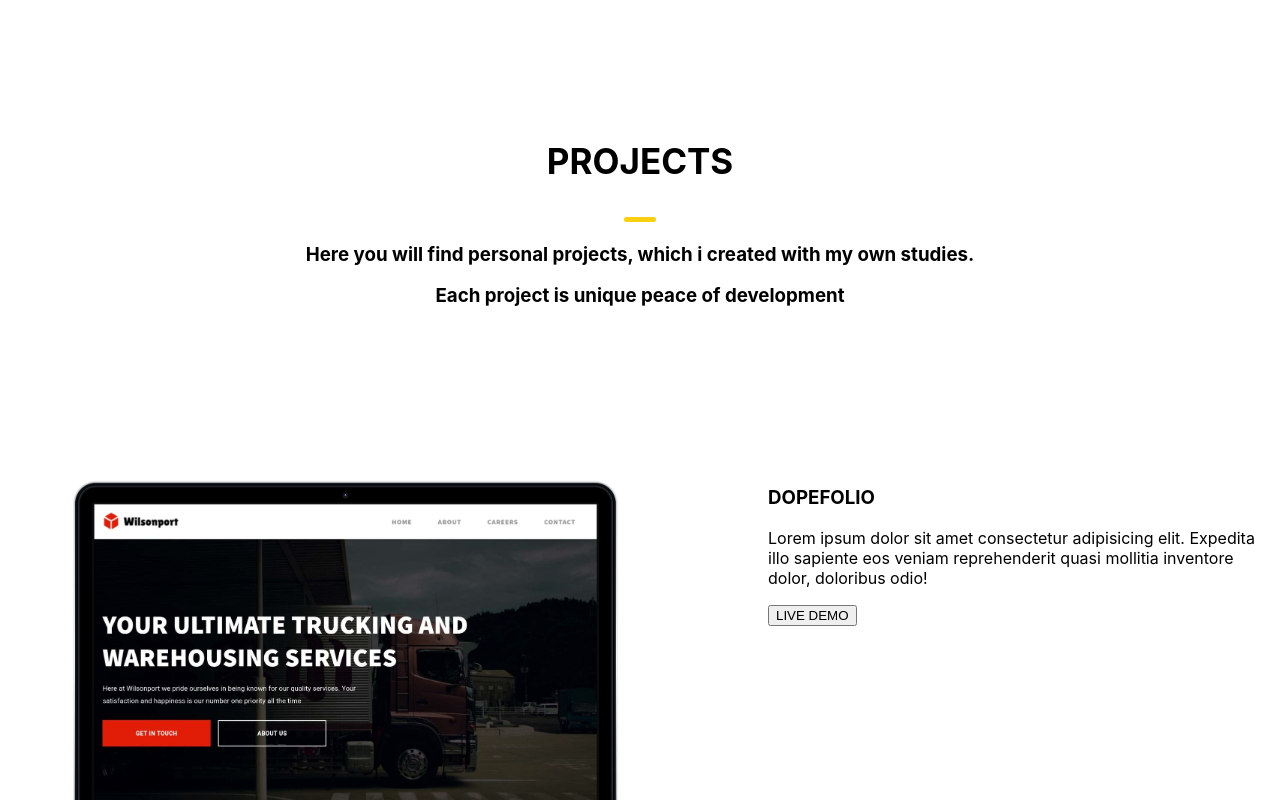
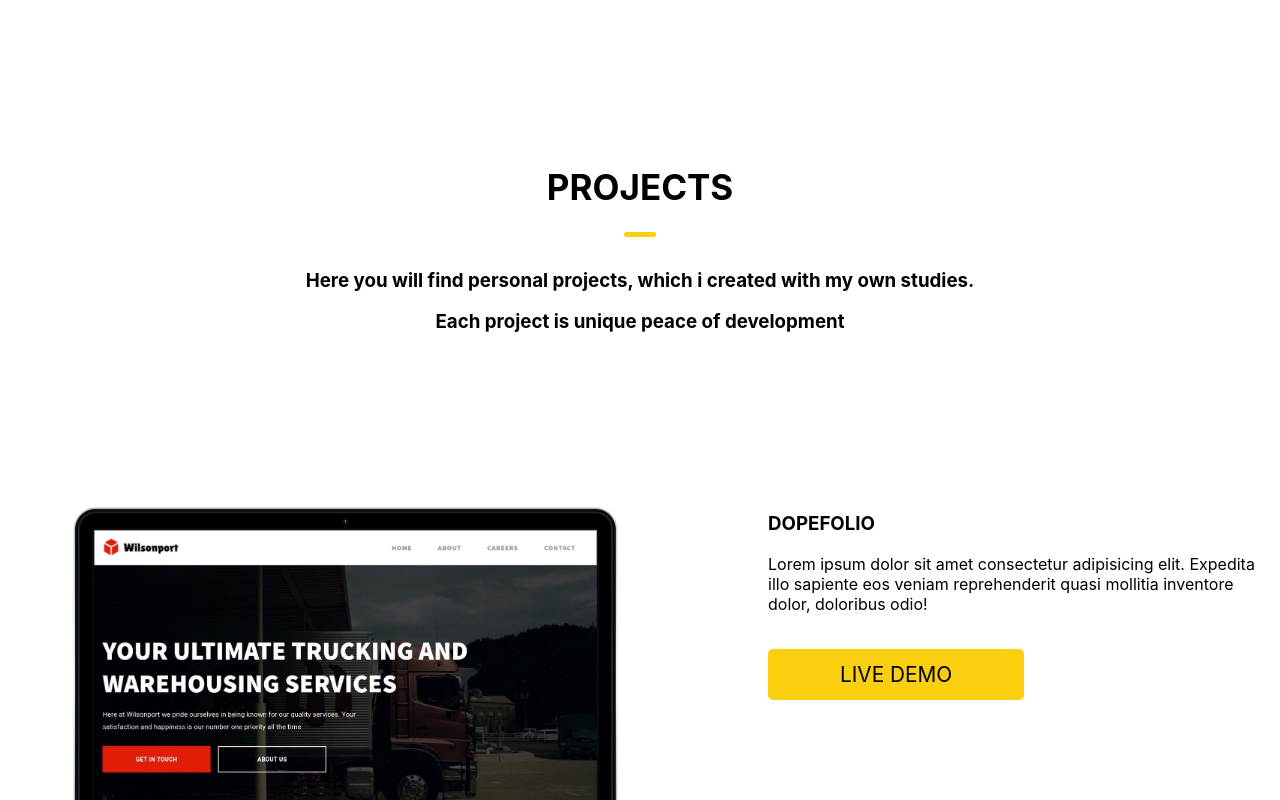
Before and after one commit to TornikeALT/tornikealtdev, a React (Create React App) app: page / in a window 1280 px wide. Shown: the part 2000-2800 px from the top of the page. Built offline with nearby package versions, Linux system fonts and the light colour scheme; the HTML template or start-up script is replaced by a standard one.

Commit message:
feature button with hover, made also some correction in header,footer.finished responsive

```diff
--- a/src/components/Header.js
+++ b/src/components/Header.js
@@ -15,12 +15,14 @@ function Header() {
   return (
     <header className={styles.header}>
       <div className={styles.image_container}>
-        <img
-          src={myimage}
-          alt="tornike white and black"
-          className={styles.my_Image}
-        />
-        <h2>TornikeDev</h2>
+        <div className={styles.headerLogo}>
+          <img
+            src={myimage}
+            alt="tornike white and black"
+            className={styles.my_Image}
+          />
+        </div>
+        <h2 className={styles.myName}>Tornike Altunashvili</h2>
       </div>
       <div>
         <nav>
--- a/src/components/Projects.js
+++ b/src/components/Projects.js
@@ -25,7 +25,13 @@ function Projects() {
               illo sapiente eos veniam reprehenderit quasi mollitia inventore
               dolor, doloribus odio!
             </p>
-            <button>LIVE DEMO</button>
+            <a
+              href="https://github.com/TornikeALT?tab=repositories"
+              target="blank"
+              className={styles.btn_project}
+            >
+              LIVE DEMO
+            </a>
           </div>
         </div>
         <div className={styles.project}>
@@ -39,7 +45,13 @@ function Projects() {
               illo sapiente eos veniam reprehenderit quasi mollitia inventore
               dolor, doloribus odio!
             </p>
-            <button>LIVE DEMO</button>
+            <a
+              href="https://github.com/TornikeALT?tab=repositories"
+              target="blank"
+              className={styles.btn_project}
+            >
+              LIVE DEMO
+            </a>
           </div>
         </div>
         <div className={styles.project}>
@@ -53,7 +65,13 @@ function Projects() {
               illo sapiente eos veniam reprehenderit quasi mollitia inventore
               dolor, doloribus odio!
             </p>
-            <button>LIVE DEMO</button>
+            <a
+              href="https://github.com/TornikeALT?tab=repositories"
+              target="blank"
+              className={styles.btn_project}
+            >
+              LIVE DEMO
+            </a>
           </div>
         </div>
       </div>
--- a/src/styles/contact.module.css
+++ b/src/styles/contact.module.css
@@ -12,6 +12,7 @@
   padding-bottom: 3rem;
   order: 1;
   padding-left: 1rem;
+  padding-top: 3rem;
 }
 
 .icons a {
--- a/src/styles/header.module.css
+++ b/src/styles/header.module.css
@@ -1,13 +1,14 @@
 .header {
   display: flex;
   justify-content: space-between;
-  padding: 1rem 5rem;
+  padding: 1rem 4rem;
   align-items: center;
   background-color: white;
   position: sticky;
   top: 0;
-  padding: 5px;
   z-index: 100;
+}
+.headerLogo {
 }
 .my_Image {
   max-width: 100px;
@@ -17,6 +18,11 @@
 .image_container {
   display: flex;
   align-items: center;
+  transition: color 0.3s;
+  cursor: pointer;
+}
+.image_container:hover {
+  color: #facf0f;
 }
 .navigation {
   display: flex;
@@ -67,15 +73,18 @@
   border-bottom: none;
 }
 /* HEADER MEDIA QUERIES */
-@media only screen and (max-width: 636px) {
+@media only screen and (max-width: 659px) {
   .hamburger {
     display: inline;
   }
   .navigation {
     display: none;
   }
+  .myName {
+    font-size: 1.2rem;
+  }
 }
-@media only screen and (min-width: 636px) {
+@media only screen and (min-width: 660px) {
   .dropDown {
     opacity: 0;
   }
--- a/src/styles/projects.module.css
+++ b/src/styles/projects.module.css
@@ -14,7 +14,7 @@
   height: 5px;
   width: 2rem;
   position: absolute;
-  top: 50%;
+  top: 45%;
   left: 50%;
   transform: translate(-50%, 1rem);
   border-radius: 5px;
@@ -35,19 +35,28 @@
   justify-content: center;
   margin-bottom: 10rem;
 }
-/* Media Queries */
-@media only screen and (max-width: 647px) {
-  .yellowbrik {
-    top: 45%;
-  }
+.btn_project {
+  background: #facf0f;
+  color: black;
+  padding: 0.8rem 4.5rem;
+  font-size: 1.3rem;
+  border-radius: 5px;
+  font-weight: 400;
 }
 
-@media only screen and (max-width: 393px) {
-  .yellowbrik {
-    top: 40%;
-  }
+.btn_project:hover {
+  background: #facf0f;
+  color: black;
+  /* display: inline-block; */
+  font-weight: 700;
+  transition: all 0.3s;
+  box-shadow: 0 5px 15px 0 rgba(0, 0, 0, 0.15);
+}
+.porfolioContent p {
+  margin-bottom: 3rem;
 }
 
+/* Media Queries */
 @media only screen and (max-width: 900px) {
   .project {
     grid-template-columns: 1fr;
@@ -67,3 +76,25 @@
     width: 100%;
   }
 }
+@media only screen and (max-width: 647px) {
+  .yellowbrik {
+    top: 45%;
+  }
+}
+
+@media only screen and (max-width: 393px) {
+  .yellowbrik {
+    top: 40%;
+  }
+}
+@media only screen and (max-width: 324px) {
+  .yellowbrik {
+    top: 36%;
+  }
+}
+
+@media only screen and (max-width: 195px) {
+  .yellowbrik {
+    top: 33%;
+  }
+}
```
